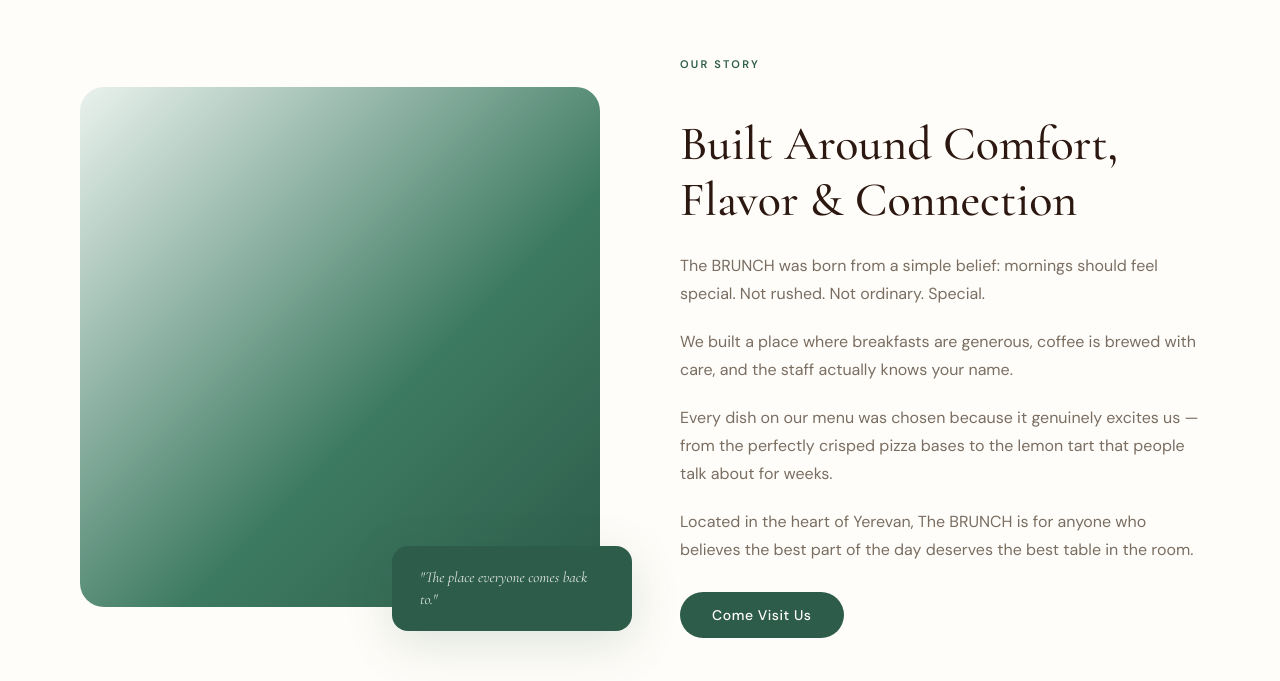
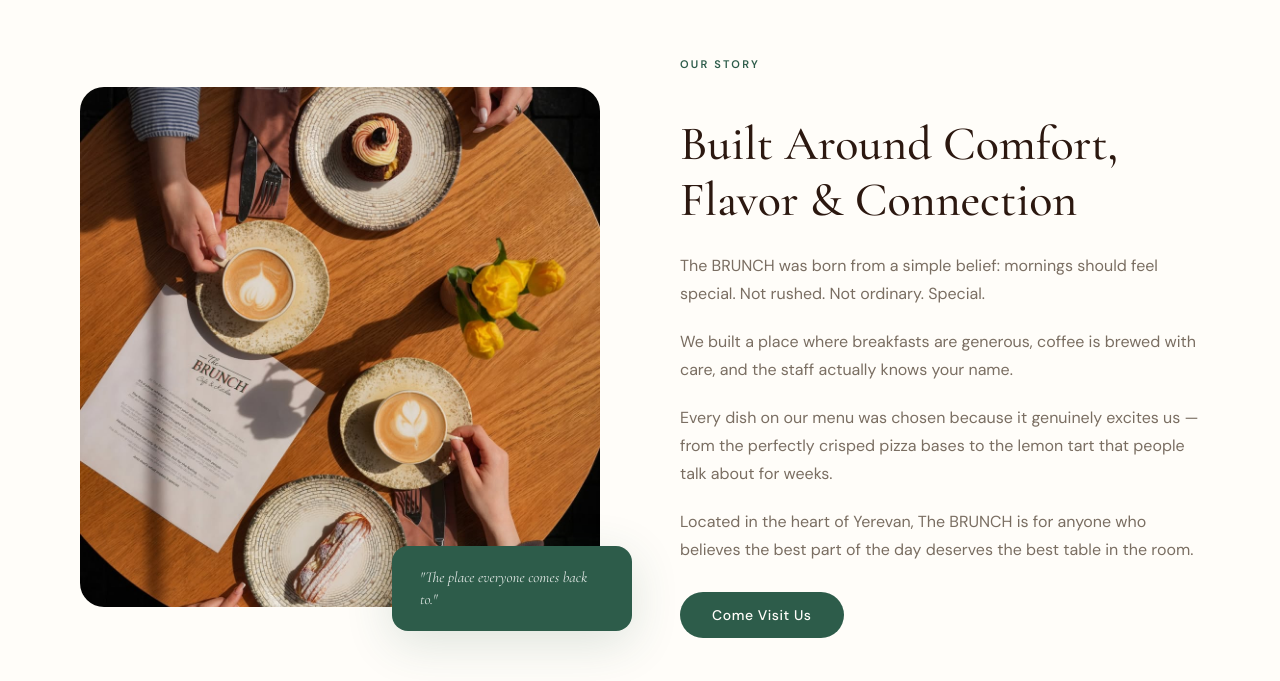
Before and after one commit to apathy000/the-BRUNCH, a React (Vite) app: page / in a window 1280 px wide. Shown: the part 4503-5184 px from the top of the page. Built offline with nearby package versions, Linux system fonts and the light colour scheme.

Commit message:
add an image

```diff
--- a/src/App.jsx
+++ b/src/App.jsx
@@ -687,7 +687,7 @@ export default function App() {
         <div className="container about__layout">
           <div className="about__visual reveal">
             <div className="about__img-block">
-              <div className="about__img-main" />
+            <div className="about__img-main" style={{ backgroundImage: "url('/visit.jpg')", backgroundSize: "cover", backgroundPosition: "center" }} />
               <div className="about__img-accent"><span>{t.aboutQuote}</span></div>
             </div>
           </div>
```
Also changed, not shown: public/visit.jpg (added).
